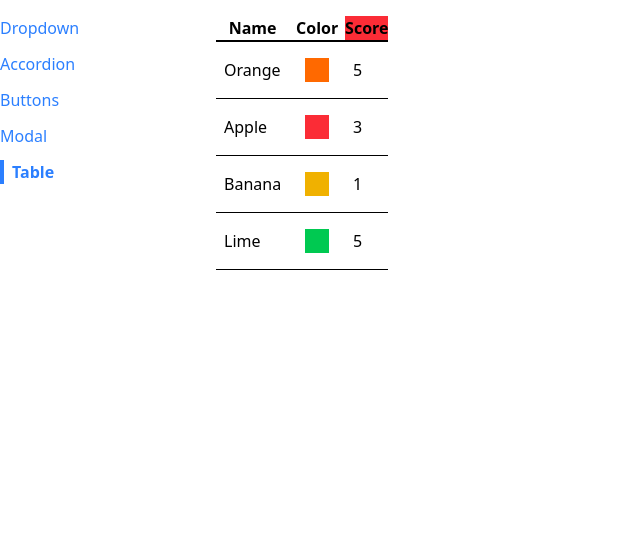
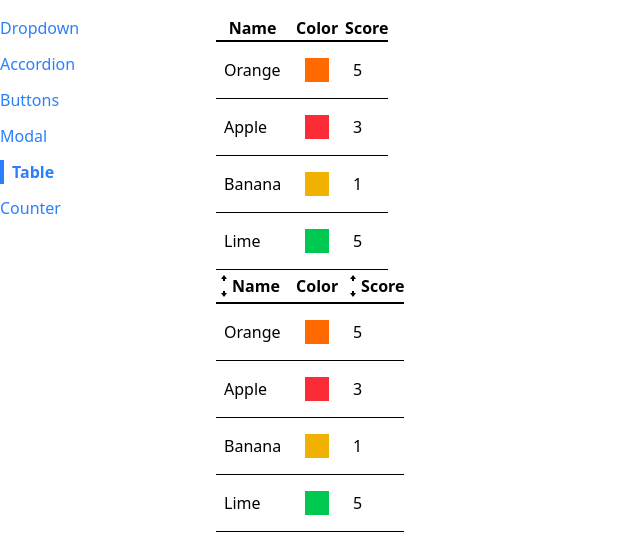
Before and after one commit to LaurenAMolloy/Component-Library, a React (Vite) app: page /table in a window 1280 px wide. Shown: the top 554 px of the page, without its empty margins (0-640 px from the left). Built offline with nearby package versions, Linux system fonts and the light colour scheme.

Commit message:
Adding custom hook for sorting

```diff
--- a/src/App.js
+++ b/src/App.js
@@ -6,6 +6,7 @@
 import ModalPage from './pages/ModalPage'
 import TablePage from './pages/TablePage'
 import Table from './components/Table'
+import CounterPage from './pages/CounterPage'
 
 
 function App() {
@@ -28,6 +29,9 @@
         <Route path="/table">
           <TablePage />
         </Route>
+        <Route path="/counter">
+          <CounterPage initialCount={10} />
+        </Route>
       </div>
     </div>
   );
--- a/src/components/Sidebar.js
+++ b/src/components/Sidebar.js
@@ -6,7 +6,8 @@
         { label: 'Accordion', path: '/accordion'},
         { label: 'Buttons', path: '/buttons'},
         { label: 'Modal', path: '/modal'},
-        { label : 'Table', path: '/table'}
+        { label : 'Table', path: '/table'},
+        { label: 'Counter', path: '/counter'}
     ];
 
     const renderedLinks = links.map((link) => {
--- a/src/components/SortableTable.js
+++ b/src/components/SortableTable.js
@@ -1,6 +1,65 @@
 import React from 'react'
+import { GoArrowSmallDown, GoArrowSmallUp } from 'react-icons/go'
 import Table from './Table'
+import useSort from '../hooks/use-sort'
 
 export default function SortableTable(props) {
-  return <Table {...props} />
+  const { config, data } = props;
+  const {
+    sortOrder,
+    sortBy,
+    sortedData,
+    setSortColumn
+  } = useSort(data, config);
+
+  const updatedConfig = config.map((column) => {
+    if(!column.sortValue) {
+      return column;
+    }
+
+    return {
+      ...column,
+      header: () => <th className="cursor-pointer hover:bg-gray-100" onClick={() => setSortColumn(column.label)}>
+        <div className="flex items-center">
+        {getIcons(column.label, sortBy, sortOrder)}
+        {column.label}
+        </div>
+      </th>
+    };
+  });
+
+  //Only sort data is sortOrder and sortBy are not null
+  //Make a copy of the data prop
+  //sort() modifies the Array! We cannot do that
+  //Find correct sortValue function
+
+
+
+  return (
+      <Table {...props} data={sortedData} config={updatedConfig} />
+  )
 }
+
+function getIcons(label, sortBy, sortOrder) {
+  if(label !== sortBy) {
+    return <div>
+      <GoArrowSmallUp />
+      <GoArrowSmallDown />
+    </div>
+  }
+
+  if(sortOrder === null) {
+    return <div>
+    <GoArrowSmallUp />
+    <GoArrowSmallDown />
+  </div>;
+  } else if (sortOrder === 'asc') {
+    return <div>
+    <GoArrowSmallUp />
+  </div>
+  } else if(sortOrder === 'desc') {
+    return <div>
+    <GoArrowSmallDown />
+  </div>
+  }
+}
--- /dev/null
+++ b/src/hooks/use-counter.js
@@ -0,0 +1,18 @@
+import { useState, useEffect} from 'react'
+
+export default function useCounter (initialCount) {
+    const [count, setCount] = useState(initialCount);
+
+    useEffect(() => {
+        console.log(count)
+      }, [count]);
+
+      const increment = () => {
+        setCount(count + 1)
+      }
+
+    return {
+        count,
+        increment
+    }
+}
--- /dev/null
+++ b/src/hooks/use-sort.js
@@ -0,0 +1,51 @@
+import { useState } from 'react'
+
+function useSort(data, config) {
+    const [sortOrder, setSortOrder] = useState(null);
+    const [sortBy, setSortBy] = useState(null);
+
+    const setSortColumn = (label) => {
+        if(sortBy && label !== sortBy){
+          setSortOrder('asc');
+          setSortBy(label);
+          return;
+        }
+
+        if(sortOrder === null){
+          setSortOrder('asc');
+          setSortBy(label)
+        } else if (sortOrder === 'asc') {
+          setSortOrder('desc')
+          setSortBy(label)
+        } else if (sortOrder === 'desc') {
+          setSortOrder(null);
+          setSortBy(null);
+        }
+      }
+
+      let sortedData = data;
+        if (sortOrder && sortBy) {
+        const { sortValue } = config.find(column => column.label === sortBy)
+        sortedData = [...data].sort((a, b) => {
+        const valueA = sortValue(a);
+        const valueB = sortValue(b);
+
+        const reverseOrder = sortOrder === 'asc' ? 1 : -1;
+
+       if(typeof valueA === 'string') {
+         return valueA.localeCompare(valueB) * reverseOrder;
+        } else {
+        return(valueA - valueB) * reverseOrder
+        }
+    });
+  }
+
+  return {
+    sortOrder,
+    sortBy,
+    sortedData,
+    setSortColumn
+  }
+}
+
+export default useSort
--- /dev/null
+++ b/src/pages/CounterPage.js
@@ -0,0 +1,14 @@
+import { useState, useEffect } from 'react'
+import Button from '../components/Button'
+import useCounter from '../hooks/use-counter'
+
+export default function CounterPage({ initialCount }) {
+  const { count, increment} = useCounter(initialCount);
+
+  return <div>
+    <h1>Count is {count}</h1>
+    <Button onClick={increment}>
+        Increment
+    </Button>
+  </div>
+}
--- a/src/pages/TablePage.js
+++ b/src/pages/TablePage.js
@@ -14,6 +14,7 @@
         {
             label: 'Name',
             render: (fruit) => fruit.name,
+            sortValue: (fruit) => fruit.name
 
          },
         {
@@ -22,11 +23,8 @@
          },
         {
             label: 'Score',
-            render: (fruit) => fruit.score,
+            render: (fruit) => <h1>{fruit.score}</h1>,
             sortValue: (fruit) => fruit.score,
-            header: () => {
-                return <th className="bg-red-500">Score</th>
-            },
          },
     ];
 
@@ -36,6 +34,7 @@
 
   return (
     <div>
+        <Table data={data} config={config} keyFn={keyFn} />
         <SortableTable data={data} config={config} keyFn={keyFn} />
     </div>
   )
```
